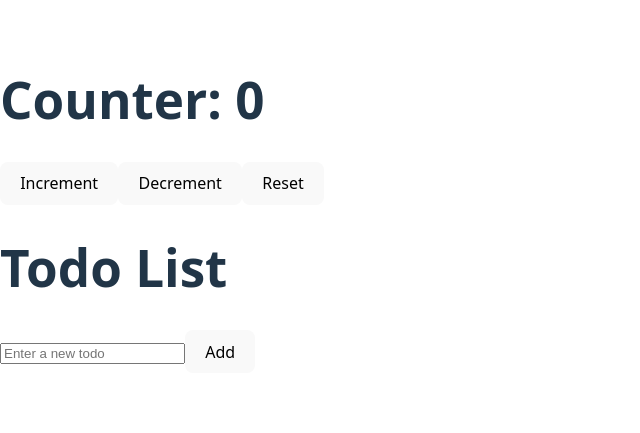
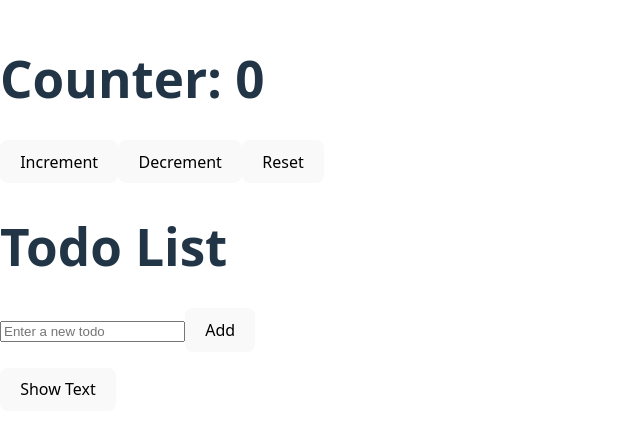
Before and after one commit to yashvi-3106/Assignment_React_Node, a React (Vite) app in the folder React/vite_app/: page / in a window 1280 px wide. Shown: the part 187-620 px from the top of the page, without its empty margins (0-640 px from the left). Built offline with nearby package versions, Linux system fonts and the light colour scheme.

Commit message:
Created a button that toggles the visibility of a text.

```diff
--- a/React/vite_app/src/App.jsx
+++ b/React/vite_app/src/App.jsx
@@ -1,5 +1,6 @@
 import Counter from "./Components/Counter"
 import TodoList from "./Components/TodoList"
+import ToggleText from "./Components/ToggleText"
 
 function App() {
   return (
@@ -7,6 +8,7 @@ function App() {
       <div>
         <Counter/>
         <TodoList/>
+        <ToggleText/>
       </div>
 
     </>
--- /dev/null
+++ b/React/vite_app/src/Components/ToggleText.jsx
@@ -0,0 +1,32 @@
+// Toggle Show/Hide
+// Problem: Create a button that toggles the visibility of a text (e.g., “Hello World”).
+
+// Concepts Tested:
+
+// Conditional rendering
+// useState
+
+
+import { useState } from 'react';
+
+function ToggleText() {
+
+  const [isVisible, setIsVisible] = useState(false);
+
+
+  const toggleVisibility = () => {
+    setIsVisible(!isVisible);
+  };
+
+  return (
+    <div>
+      <button onClick={toggleVisibility}>
+        {isVisible ? 'Hide' : 'Show'} Text
+      </button>
+
+      {isVisible && <p>Hello World</p>}
+    </div>
+  );
+}
+
+export default ToggleText;
```
Also changed, not shown: React/vite_app/src/Components/TodoList.jsx (+10 -0 lines).
